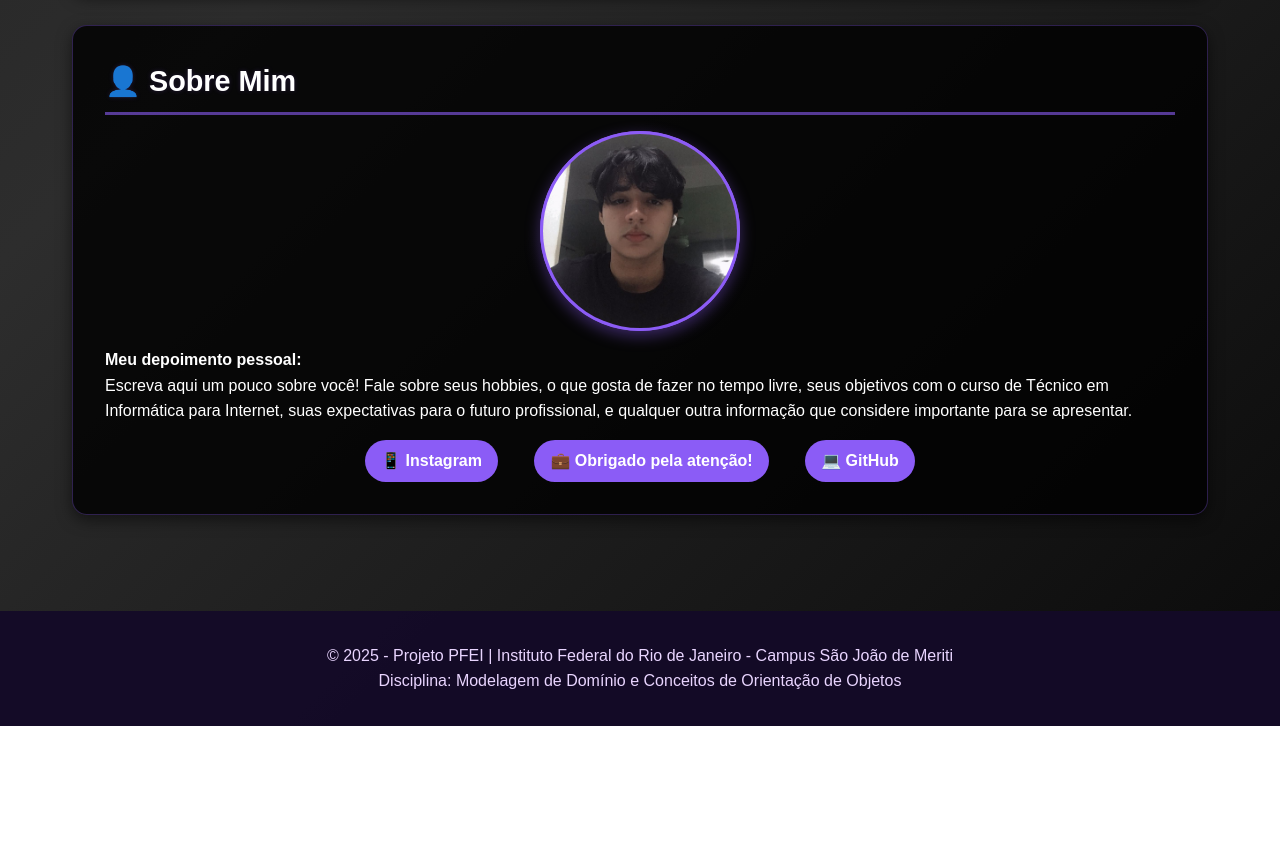
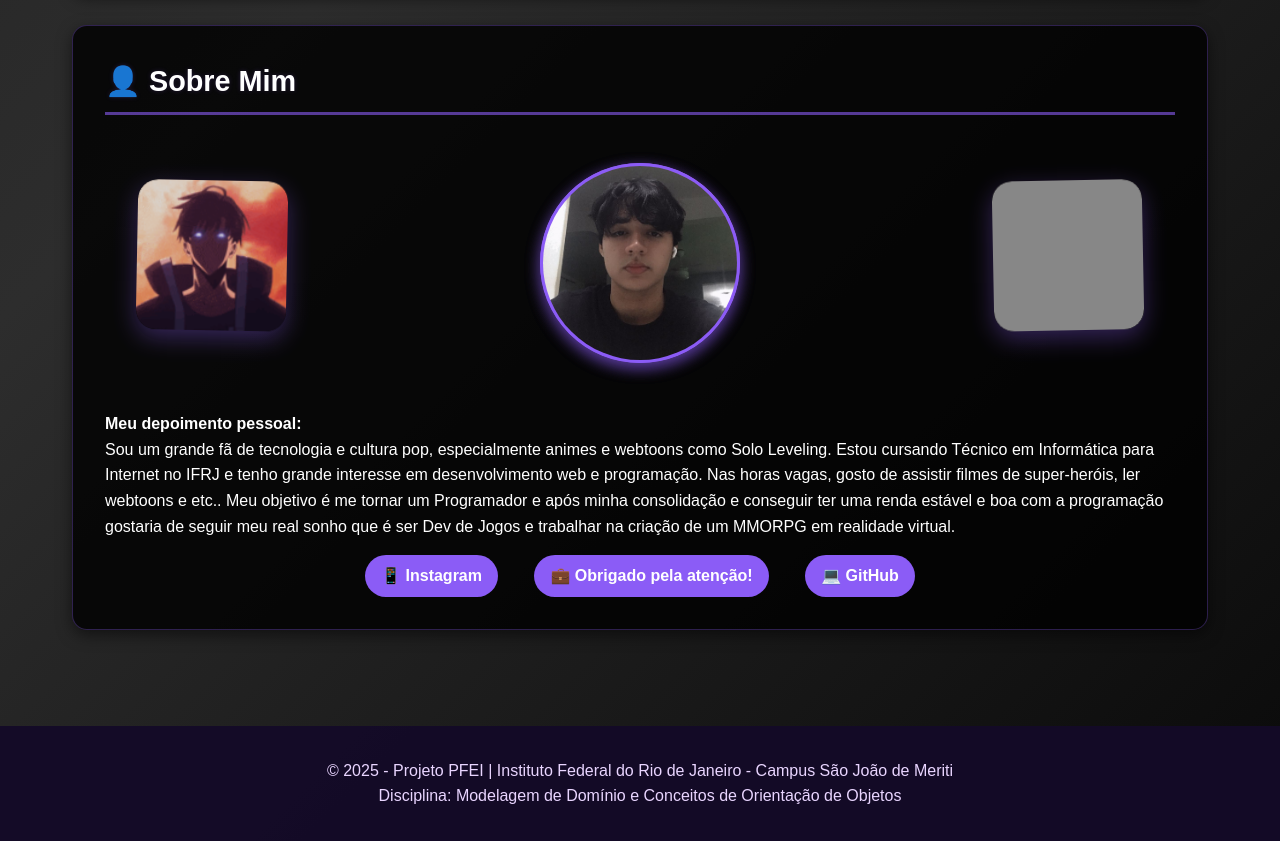
Before and after one commit to TiagoS12rs/pfei-pagina, a plain HTML site: page index.html in a window 1280 px wide. Shown: the part 1480-2321 px from the top of the page. Before the commit the page ends 2206 px from the top, so only its background shows below. Drawn offline with Linux system fonts and the light colour scheme; grey boxes are pictures that could not be loaded.

Commit message:
Adicionei gifs

```diff
--- a/index.html
+++ b/index.html
@@ -7,7 +7,7 @@
     <link rel="stylesheet" href="style.css">
 </head>
 <body>
-    <!-- Cabeçalho fixo -->
+
     <header>
         <div class="header-content">
             <h1>Tiago Silva</h1>
@@ -15,7 +15,7 @@
         </div>
     </header>
 
-    <!-- Menu de navegação fixo -->
+
     <nav>
         <div class="nav-container">
             <ul>
@@ -26,9 +26,9 @@
         </div>
     </nav>
 
-    <!-- Conteúdo principal -->
+
     <main>
-        <!-- Seção: Filme que Vi -->
+
         <section id="filme">
             <h2>🎬 Homem Aranha -  No Way Home </h2>
             <div class="video-container">
@@ -45,7 +45,7 @@
             </p>
         </section>
 
-        <!-- Seção: Livro que Li -->
+
         <section id="livro">
             <h2>📚 Livro que Li</h2>
             <div class="book-image">
@@ -65,28 +65,38 @@
             </p>
         </section>
 
-        <!-- Seção: Sobre Mim -->
+
         <section id="sobre">
     <h2>👤 Sobre Mim</h2>
+    <div class="profile-section">
+
+        <div class="gif-decorativo gif-esquerda">
+            <img src="gifsung1.gif" alt="Solo Leveling Sung Jin-Woo">
+        </div>
+
+
         <div class="profile-image">
-                <br>
             <div class="container-imagem">
                 <img src="tiago.jpg" alt="Sua foto">
             </div>
         </div>
+
+
+        <div class="gif-decorativo gif-direita">
+            <img src="sunggif2.gif" alt="Solo Leveling Shadows">
+        </div>
+    </div>
+
     <p>
         <strong>Meu depoimento pessoal:</strong><br>
-                Escreva aqui um pouco sobre você! Fale sobre seus hobbies, o que gosta de fazer
-                no tempo livre, seus objetivos com o curso de Técnico em Informática para Internet,
-                suas expectativas para o futuro profissional, e qualquer outra informação que
-                considere importante para se apresentar.
+        Sou um grande fã de tecnologia e cultura pop, especialmente animes e webtoons como Solo Leveling. Estou cursando Técnico em Informática para Internet no IFRJ e tenho grande interesse em desenvolvimento web e programação. Nas horas vagas, gosto de assistir filmes de super-heróis, ler webtoons  e etc.. Meu objetivo é me tornar um Programador e após minha consolidação e conseguir ter uma renda estável e boa com a programação gostaria de seguir meu real sonho que é ser Dev de Jogos e trabalhar na criação de um MMORPG em realidade virtual.
     </p>
 
     <div class="social-links">
         <a href="https://www.instagram.com/_tiagosm/" class="external-link" target="_blank">
             📱 Instagram
         </a>
-                <a href="https://linkedin.com/in/seuusuario" class="external-link" target="_blank">
+        <a href="" class="external-link" target="_blank">
             💼 Obrigado pela atenção!
         </a>
         <a href="https://github.com/TiagoS12rs" class="external-link" target="_blank">
@@ -96,7 +106,7 @@
 </section>
     </main>
 
-    <!-- Rodapé -->
+
     <footer>
         <p>&copy; 2025 - Projeto PFEI | Instituto Federal do Rio de Janeiro - Campus São João de Meriti</p>
         <p>Disciplina: Modelagem de Domínio e Conceitos de Orientação de Objetos</p>
--- a/style.css
+++ b/style.css
@@ -1,11 +1,9 @@
-/* Reset básico */
 * {
     margin: 0;
     padding: 0;
     box-sizing: border-box;
 }
 
-/* Estilos gerais do body */
 body {
     font-family: 'Arial', sans-serif;
     line-height: 1.6;
@@ -13,7 +11,6 @@ body {
     min-height: 100vh;
 }
 
-/* Header fixo */
 header {
     background: rgba(0, 0, 0, 0.95);
     backdrop-filter: blur(10px);
@@ -45,7 +42,6 @@ header {
     font-size: 1.1rem;
 }
 
-/* Menu de navegação fixo */
 nav {
     background: rgba(0, 0, 0, 0.95);
     backdrop-filter: blur(10px);
@@ -89,7 +85,6 @@ nav ul li a:hover {
     box-shadow: 0 0 10px rgba(139, 92, 246, 0.3);
 }
 
-/* Container principal */
 main {
     margin-top: 180px;
     padding: 2rem;
@@ -98,7 +93,6 @@ main {
     margin-right: auto;
 }
 
-/* Seções */
 section {
     background: rgba(0, 0, 0, 0.8);
     margin: 2rem 0;
@@ -123,7 +117,6 @@ section h2 {
     text-shadow: 0 0 5px rgba(139, 92, 246, 0.2);
 }
 
-/* Seção do filme */
 .video-container {
     position: relative;
     width: 100%;
@@ -146,7 +139,6 @@ section h2 {
     border: 1px solid rgba(139, 92, 246, 0.3);
 }
 
-/* Seção do livro */
 .book-image {
     width: 200px;
     height: 300px;
@@ -167,7 +159,16 @@ section h2 {
     transform: scale(1.1);
 }
 
-/* Seção sobre mim */
+.profile-section {
+    display: flex;
+    align-items: center;
+    justify-content: space-between;
+    gap: 3rem;
+    flex-wrap: nowrap;
+    margin: 2rem 0;
+    padding: 0 2rem;
+}
+
 .profile-image {
     width: 200px;
     height: 200px;
@@ -179,12 +180,13 @@ section h2 {
     justify-content: center;
     color: white;
     font-size: 1.2rem;
+    flex-shrink: 0;
     transition: transform 0.3s ease;
     box-shadow: 0 5px 15px rgba(139, 92, 246, 0.4);
 }
 
 .profile-image:hover {
-    transform: scale(1.15);
+    transform: scale(1.1);
 }
 
 .social-links {
@@ -209,7 +211,6 @@ section h2 {
     box-shadow: 0 5px 15px rgba(139, 92, 246, 0.4);
 }
 
-/* Rodapé */
 footer {
     background: rgba(20, 10, 40, 0.95);
     color: #E9D5FF;
@@ -218,7 +219,6 @@ footer {
     margin-top: 2rem;
 }
 
-/* Links externos */
 .external-link {
     color: #A855F7;
     text-decoration: none;
@@ -232,7 +232,76 @@ footer {
     text-shadow: 0 0 10px rgba(139, 92, 246, 0.5);
 }
 
-/* Responsividade */
+.imagem-circular {
+    width: 200px;
+    height: 200px;
+    border-radius: 50%;
+    object-fit: cover;
+    object-position: center;
+    border: 3px solid #8b5cf6;
+    box-shadow: 0 4px 8px rgba(0, 0, 0, 0.3);
+}
+
+.container-imagem {
+    width: 200px;
+    height: 200px;
+    border-radius: 50%;
+    overflow: hidden;
+    border: 3px solid #8b5cf6;
+    box-shadow: 0 5px 15px rgba(139, 92, 246, 0.4);
+}
+
+.container-imagem img {
+    width: 100%;
+    height: 100%;
+    object-fit: cover;
+    object-position: center;
+}
+
+.gif-decorativo {
+    width: 150px;
+    height: 150px;
+    border-radius: 20px;
+    overflow: hidden;
+    box-shadow: 0 8px 25px rgba(139, 92, 246, 0.4);
+    transition: all 0.4s ease;
+    opacity: 0.85;
+    flex-shrink: 0;
+    background: transparent;
+}
+
+.gif-decorativo:hover {
+    transform: scale(1.15) rotate(2deg);
+    opacity: 1;
+    box-shadow: 0 12px 35px rgba(139, 92, 246, 0.6);
+}
+
+.gif-decorativo img {
+    width: 100%;
+    height: 100%;
+    object-fit: cover;
+    border-radius: 20px;
+    background: transparent;
+}
+
+.gif-esquerda {
+    animation: float-left 3s ease-in-out infinite;
+}
+
+.gif-direita {
+    animation: float-right 3s ease-in-out infinite reverse;
+}
+
+@keyframes float-left {
+    0%, 100% { transform: translateY(0px) rotate(-2deg); }
+    50% { transform: translateY(-10px) rotate(2deg); }
+}
+
+@keyframes float-right {
+    0%, 100% { transform: translateY(0px) rotate(2deg); }
+    50% { transform: translateY(-10px) rotate(-2deg); }
+}
+
 @media (max-width: 768px) {
     nav ul {
         flex-direction: column;
@@ -250,27 +319,15 @@ footer {
     section {
         padding: 1rem;
     }
+
+    .profile-section {
+        flex-direction: column;
+        gap: 2rem;
+        padding: 0;
+    }
+
+    .gif-decorativo {
+        width: 120px;
+        height: 120px;
+    }
 }
-.imagem-circular {
-    width: 200px;
-    height: 200px;
-    border-radius: 50%;
-    object-fit: cover;
-    object-position: center;
-    border: 3px solid #8b5cf6; /* Borda roxa como no seu design */
-    box-shadow: 0 4px 8px rgba(0, 0, 0, 0.3); /* Sombra sutil */
-}
-.container-imagem {
-    width: 200px;
-    height: 200px;
-    border-radius: 50%;
-    overflow: hidden; /* Esconde o que sair do círculo */
-    border: 3px solid #8b5cf6;
-}
-
-.container-imagem img {
-    width: 100%;
-    height: 100%;
-    object-fit: cover;
-    object-position: center;
-}
```
Lines whose indentation alone changed are shown as unchanged.
